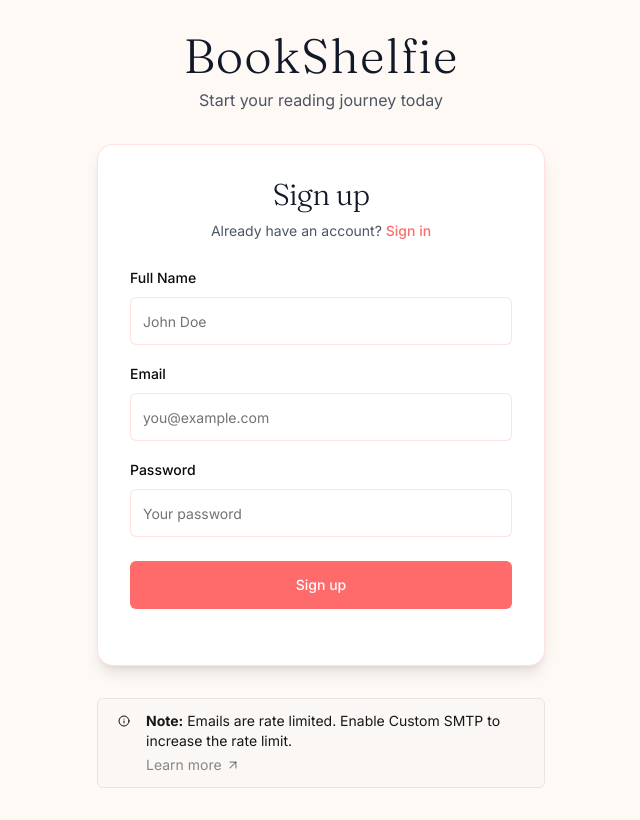
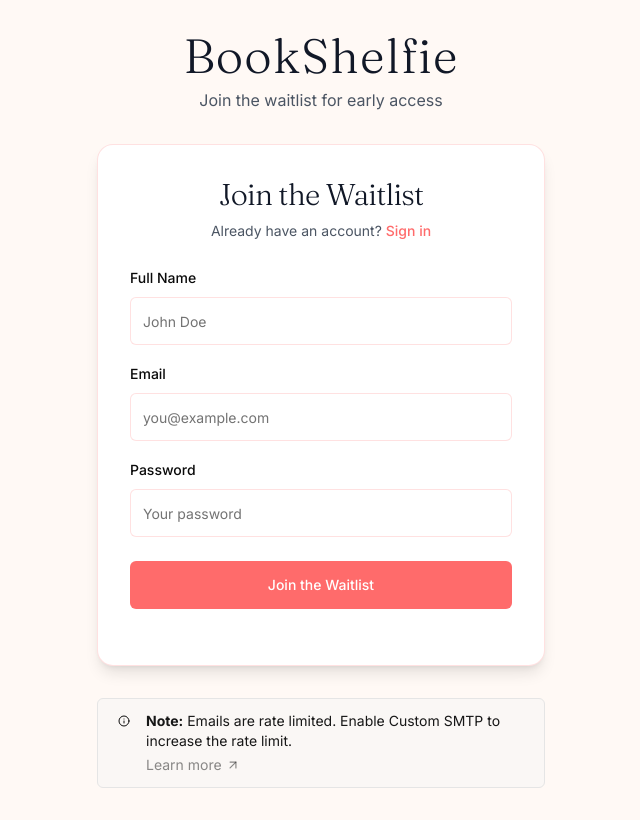
Before and after one commit to clefspear/Shelfie, a Next.js app: page /sign-up in a window 1280 px wide. Shown: the whole page, without its empty margins (319-959 px from the left). Built offline with nearby package versions, Linux system fonts and the light colour scheme.

Commit message:
waitlist

```diff
--- a/src/app/(auth)/sign-in/page.tsx
+++ b/src/app/(auth)/sign-in/page.tsx
@@ -45,7 +45,7 @@ export default async function SignInPage({ searchParams }: LoginProps) {
                   className="text-coral font-medium hover:underline transition-all"
                   href="/sign-up"
                 >
-                  Sign up
+                  Join the Waitlist
                 </Link>
               </p>
             </div>
--- a/src/app/(auth)/sign-up/page.tsx
+++ b/src/app/(auth)/sign-up/page.tsx
@@ -27,7 +27,7 @@ export default async function Signup(props: {
             BookShelfie
           </h1>
           <p className="font-inter text-gray-600">
-            Start your reading journey today
+            Join the waitlist for early access
           </p>
         </div>
 
@@ -35,7 +35,7 @@ export default async function Signup(props: {
           <form className="flex flex-col space-y-6">
             <div className="space-y-2 text-center">
               <h2 className="font-fraunces text-3xl font-light tracking-tight text-gray-900">
-                Sign up
+                Join the Waitlist
               </h2>
               <p className="text-sm font-inter text-gray-600">
                 Already have an account?{" "}
@@ -95,10 +95,10 @@ export default async function Signup(props: {
 
             <SubmitButton
               formAction={signUpAction}
-              pendingText="Signing up..."
+              pendingText="Joining waitlist..."
               className="w-full h-12 bg-coral hover:bg-coral/90 text-white font-inter font-medium"
             >
-              Sign up
+              Join the Waitlist
             </SubmitButton>
 
             <FormMessage message={searchParams} />
--- a/src/app/actions.ts
+++ b/src/app/actions.ts
@@ -38,14 +38,14 @@ export const signUpAction = async (formData: FormData) => {
     return encodedRedirect(
       "success",
       "/sign-up",
-      "Thanks for signing up! Please check your email for a verification link.",
+      "🎉 You're on the waitlist! We'll email you when BookShelfie launches. Get ready to track your reading journey!",
     );
   }
 
   return encodedRedirect(
     "success",
     "/sign-up",
-    "Thanks for signing up! Please check your email for a verification link.",
+    "🎉 You're on the waitlist! We'll email you when BookShelfie launches. Get ready to track your reading journey!",
   );
 };
 
@@ -53,6 +53,16 @@ export const signInAction = async (formData: FormData) => {
   const email = formData.get("email") as string;
   const password = formData.get("password") as string;
   const supabase = await createClient();
+
+  // Only allow specific email to sign in during waitlist period
+  const allowedEmails = ["peterazmy8991@gmail.com"];
+  if (!allowedEmails.includes(email.toLowerCase())) {
+    return encodedRedirect(
+      "error",
+      "/sign-in",
+      "You're on the waitlist! We'll notify you when BookShelfie launches. Stay tuned! 🚀"
+    );
+  }
 
   const { error } = await supabase.auth.signInWithPassword({
     email,
--- a/src/app/landing-page.tsx
+++ b/src/app/landing-page.tsx
@@ -130,15 +130,9 @@ export default function LandingPage() {
           <div className="flex gap-3">
             <Link
               href="/sign-in"
-              className="px-4 py-2 font-inter text-sm text-gray-600 hover:text-gray-900 transition-colors"
+              className="px-4 py-2 font-inter text-sm text-white bg-coral rounded-lg hover:bg-coral/90  hover:text-gray-900 transition-colors"
             >
               Sign In
-            </Link>
-            <Link
-              href="/sign-up"
-              className="px-4 py-2 font-inter text-sm text-white bg-coral rounded-lg hover:bg-coral/90 transition-colors"
-            >
-              Get Started
             </Link>
           </div>
         </div>
@@ -202,7 +196,7 @@ export default function LandingPage() {
                   href="/sign-up"
                   className="group inline-flex items-center justify-center px-8 py-4 text-white bg-coral rounded-xl hover:bg-coral/90 transition-all font-inter font-medium text-lg shadow-lg hover:shadow-xl hover:scale-105"
                 >
-                  Start Reading for Free
+                  Join the Waitlist
                   <BookOpen className="w-5 h-5 ml-2 group-hover:rotate-12 transition-transform" />
                 </Link>
               </div>
@@ -639,7 +633,7 @@ export default function LandingPage() {
             href="/sign-up"
             className="inline-flex items-center justify-center px-8 py-4 bg-white text-coral rounded-xl hover:bg-gray-50 transition-all font-inter font-medium text-lg shadow-xl hover:scale-105"
           >
-            Start Free Trial
+            Join Waitlist for Early Access
           </Link>
         </AnimatedSection>
       </section>
```
